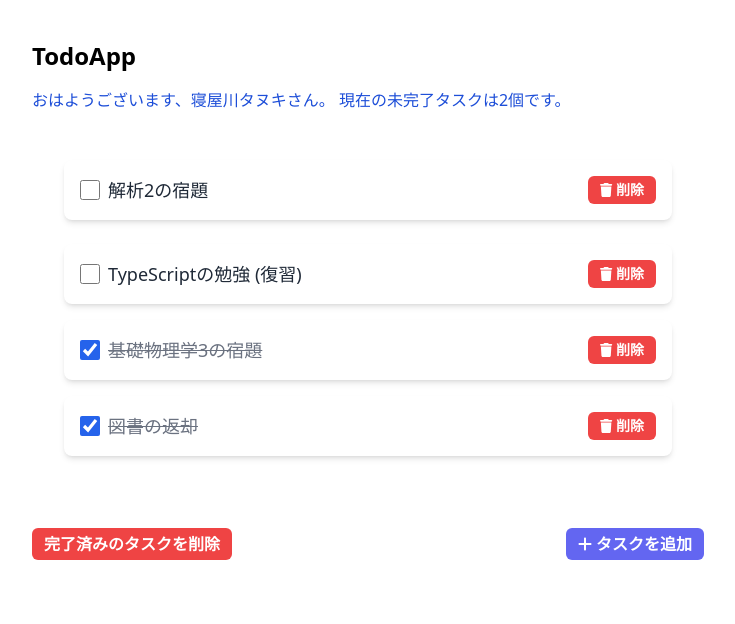
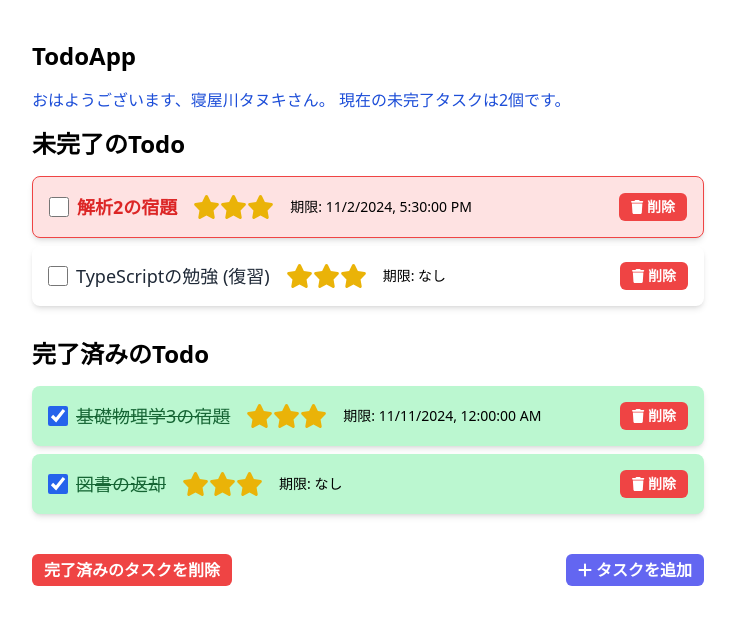
Before and after one commit to s-ao213/react-todo-app, a React (Vite) app: page / in a window 1280 px wide. Shown: the top 624 px of the page, without its empty margins (272-1007 px from the left). Built offline with nearby package versions, Linux system fonts and the light colour scheme.

Commit message:
create 1 file and update 3 files

```diff
--- a/src/App.tsx
+++ b/src/App.tsx
@@ -45,7 +45,7 @@ const App = () => {
 
   const updateIsDone = (id: string, value: boolean) => {
     const updatedTodos = todos.map((todo) => {
-      if (todo.id === id) {
+      if (todo.id === String(id)) {
         return { ...todo, isDone: value };
       }
       return todo;
@@ -54,7 +54,7 @@ const App = () => {
   };
 
   const remove = (id: string) => {
-    const updatedTodos = todos.filter((todo) => todo.id !== id);
+    const updatedTodos = todos.filter((todo) => todo.id !== String(id));
     setTodos(updatedTodos);
   };
 
--- a/src/Modal.tsx
+++ b/src/Modal.tsx
@@ -4,6 +4,7 @@ import "react-datepicker/dist/react-datepicker.css";
 import { ja } from "date-fns/locale";
 import { FontAwesomeIcon } from "@fortawesome/react-fontawesome";
 import { faStar as faStarSolid } from "@fortawesome/free-solid-svg-icons";
+import { Todo } from "./types"; // Todo型をtypesからインポート
 
 type ModalProps = {
   isOpen: boolean;
--- a/src/TodoItem.tsx
+++ b/src/TodoItem.tsx
@@ -1,43 +1,10 @@
-// import React from "react";
-// import { Todo } from "./types";
-
-// type Props = {
-//   todo: Todo;
-//   updateIsDone: (id: string, value: boolean) => void;
-//   remove: (id: string) => void;
-// };
-
-// const TodoItem = (props: Props) => {
-//   const todo = props.todo;
-//   return (
-//     <div className="flex items-center justify-between">
-//       <div className="flex items-center">
-//         <input
-//           type="checkbox"
-//           checked={todo.isDone}
-//           onChange={(e) => props.updateIsDone(todo.id, e.target.checked)}
-//           className="mr-1.5 cursor-pointer"
-//         />
-//         {todo.name}
-//       </div>
-//       <div>
-//         <button
-//           onClick={() => props.remove(todo.id)}
-//           className="rounded-md bg-slate-200 px-2 py-1 text-sm font-bold text-white hover:bg-red-500"
-//         >
-//           削除
-//         </button>
-//       </div>
-//     </div>
-//   );
-// };
-
-// export default TodoItem;
-
 import React from "react";
 import { FontAwesomeIcon } from "@fortawesome/react-fontawesome";
-import { faTrash } from "@fortawesome/free-solid-svg-icons";
-import { Todo } from "./types";
+import {
+  faTrash,
+  faStar as faStarSolid,
+} from "@fortawesome/free-solid-svg-icons";
+import { Todo } from "./types"; // こちらのインポートが必要
 
 type Props = {
   todo: Todo;
@@ -46,23 +13,43 @@ type Props = {
 };
 
 const TodoItem = ({ todo, updateIsDone, remove }: Props) => {
+  const isOverdue = todo.deadline && new Date(todo.deadline) < new Date();
+
   return (
-    <div className="mb-2 flex items-center justify-between rounded-lg bg-white p-4 shadow-md transition-shadow duration-200 hover:shadow-lg">
+    <div
+      className={`mb-2 flex items-center justify-between rounded-lg p-4 shadow-md transition-shadow duration-200 hover:shadow-lg ${todo.isDone ? "bg-green-200" : isOverdue ? "border border-red-500 bg-red-100" : "bg-white"}`}
+    >
       <div className="flex items-center">
         <input
           type="checkbox"
           checked={todo.isDone}
-          onChange={(e) => updateIsDone(todo.id, e.target.checked)}
+          onChange={(e) => updateIsDone(String(todo.id), e.target.checked)}
           className="mr-2 size-5 cursor-pointer accent-blue-600"
         />
         <span
-          className={`text-lg ${todo.isDone ? "text-gray-500 line-through" : "text-gray-800"}`}
+          className={`text-lg ${todo.isDone ? "text-green-800 line-through" : isOverdue ? "font-bold text-red-600" : "text-gray-800"}`}
         >
           {todo.name}
         </span>
+
+        <div className="ml-4 flex">
+          {[1, 2, 3].map((value) => (
+            <FontAwesomeIcon
+              key={value}
+              icon={faStarSolid}
+              className={`text-yellow-500 ${todo.priority >= value ? "" : "text-transparent"}`}
+              style={{ fontSize: "24px" }} // サイズ調整
+            />
+          ))}
+        </div>
+
+        <span className="ml-4 text-sm">
+          期限:{" "}
+          {todo.deadline ? new Date(todo.deadline).toLocaleString() : "なし"}
+        </span>
       </div>
       <button
-        onClick={() => remove(todo.id)}
+        onClick={() => remove(String(todo.id))}
         className="flex items-center rounded-md bg-red-500 px-3 py-1 text-sm font-bold text-white transition duration-200 hover:bg-red-600"
       >
         <FontAwesomeIcon icon={faTrash} className="mr-1" />
--- a/src/TodoList.tsx
+++ b/src/TodoList.tsx
@@ -1,6 +1,6 @@
 import React from "react";
-import { Todo } from "./types";
-import TodoItem from "./TodoItem";
+import TodoItem from "./TodoItem"; // TodoItemをインポート
+import { Todo } from "./types"; // こちらのインポートが必要
 
 type Props = {
   todos: Todo[];
@@ -9,24 +9,34 @@ type Props = {
 };
 
 const TodoList = ({ todos, updateIsDone, remove }: Props) => {
-  if (todos.length === 0) {
-    return (
-      <div className="p-4 text-center text-lg text-red-500">
-        現在、登録されているタスクはありません。
-      </div>
-    );
-  }
+  const incompleteTodos = todos.filter((todo) => !todo.isDone);
+  const completedTodos = todos.filter((todo) => todo.isDone);
 
   return (
-    <div className="flex flex-col space-y-4 p-4 md:p-8">
-      {todos.map((todo) => (
+    <div>
+      <h2 className="mb-4 text-2xl font-bold">未完了のTodo</h2>
+      <div>
+        {incompleteTodos.map((todo) => (
           <TodoItem
             key={todo.id}
             todo={todo}
+            updateIsDone={updateIsDone}
             remove={remove}
-          updateIsDone={updateIsDone}
           />
         ))}
+      </div>
+
+      <h2 className="mb-4 mt-8 text-2xl font-bold">完了済みのTodo</h2>
+      <div>
+        {completedTodos.map((todo) => (
+          <TodoItem
+            key={todo.id}
+            todo={todo}
+            updateIsDone={updateIsDone}
+            remove={remove}
+          />
+        ))}
+      </div>
     </div>
   );
 };
--- a/src/types.ts
+++ b/src/types.ts
@@ -1,7 +1,8 @@
-export type Todo = {
-  id: string;
+// src/types.ts
+export interface Todo {
+  id: string; // idはstring型
   name: string;
   isDone: boolean;
   priority: number;
-  deadline: Date | null; // 注意
-};
+  deadline: Date | null;
+}
```
Lines whose indentation alone changed are shown as unchanged.
